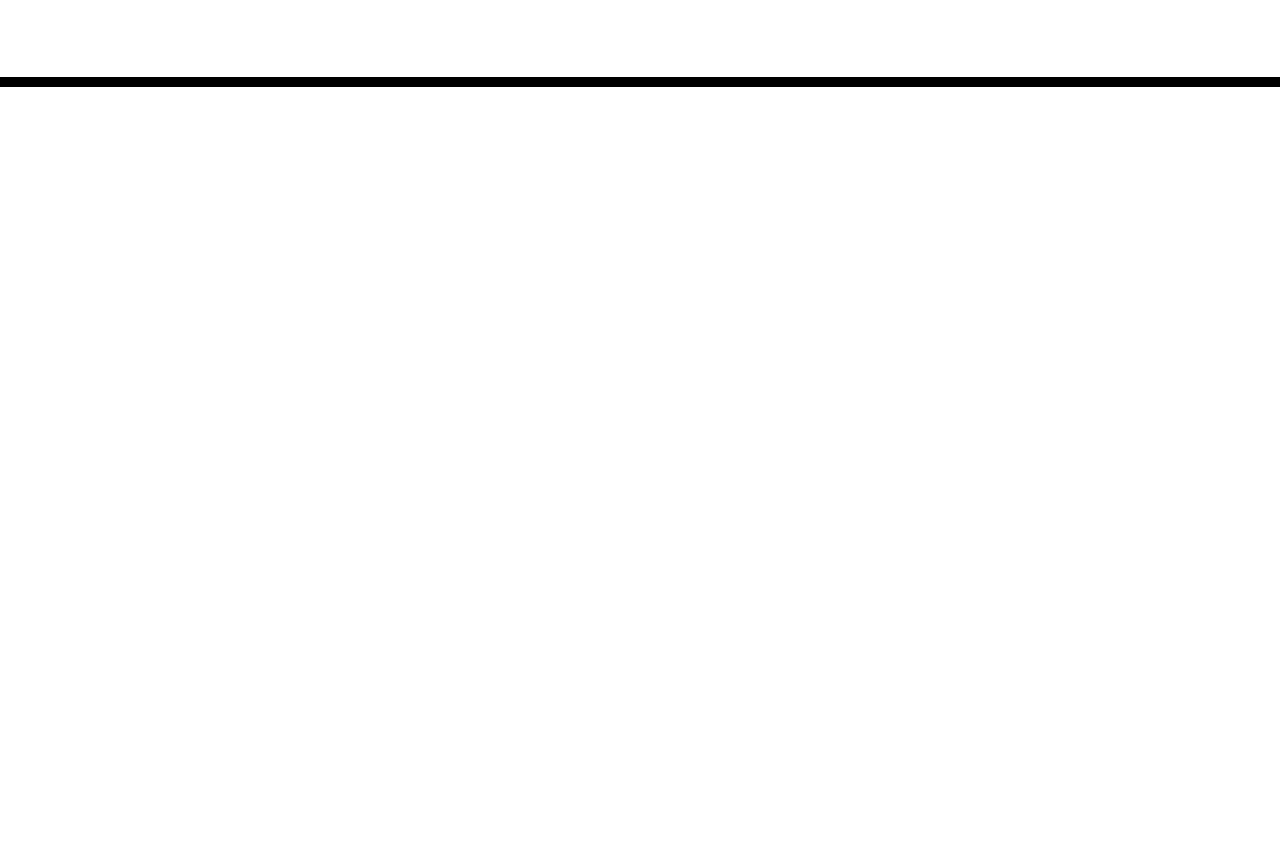
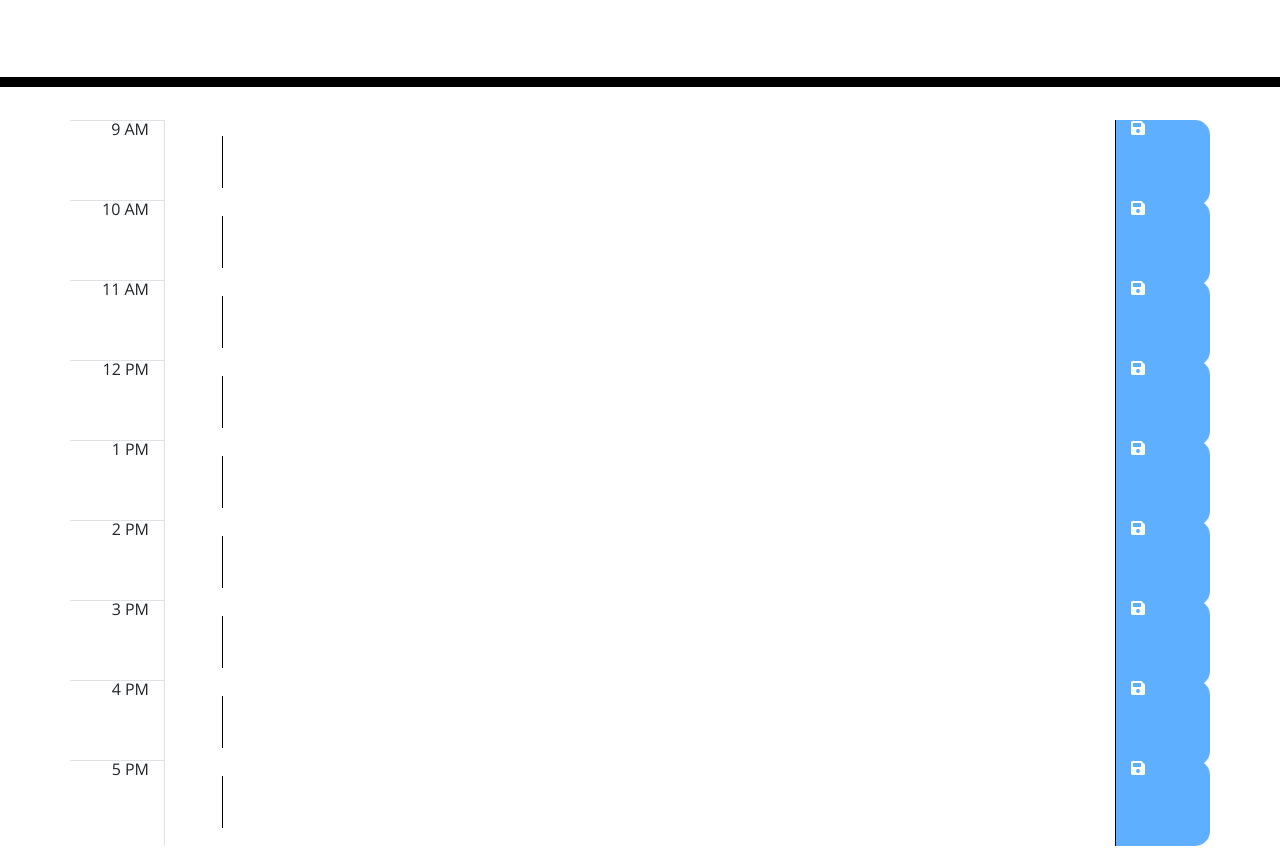
Before and after one commit to wbruns/work-day-scheduler, a plain HTML site: page index.html in a window 1280 px wide. Shown: the part 181-1030 px from the top of the page. Before the commit the page ends 800 px from the top, so only its background shows below. Drawn offline with nearby package versions, Linux system fonts and the light colour scheme; files that its build step writes are made by us from their sources.

Commit message:
added: html for timeblocks with some basic classes for initial styling

```diff
--- a/assets/css/style.css
+++ b/assets/css/style.css
@@ -69,3 +69,7 @@ textarea{
   font-size: 20px;
   transition: all .3s ease-in-out;
 }
+
+.bg-save {
+  background-color: #5eafff;
+}
--- a/index.html
+++ b/index.html
@@ -18,7 +18,7 @@
       href="https://fonts.googleapis.com/css?family=Open+Sans&display=swap"
       rel="stylesheet"
     />
-    <link rel="stylesheet" href="style.css" />
+    <link rel="stylesheet" href="./assets/css/style.css" />
     <title>Work Day Scheduler</title>
   </head>
 
@@ -30,9 +30,73 @@
     </header>
     <div class="container">
       <!-- Timeblocks go here -->
+      <div class="row">
+        <div class="col-1 text-right border-top border-right">9 AM</div>
+        <div class="col-10">
+          <textarea></textarea>
+        </div>
+        <div class="col-1 saveBtn bg-save align-items-center"><i class="fas fa-save"></i></div>
+      </div>
+      <div class="row">
+        <div class="col-1 text-right border-top border-right">10 AM</div>
+        <div class="col-10">
+          <textarea></textarea>
+        </div>
+        <div class="col-1 saveBtn bg-save"><i class="fas fa-save"></i></div>
+      </div>
+      <div class="row">
+        <div class="col-1 text-right border-top border-right">11 AM</div>
+        <div class="col-10">
+          <textarea></textarea>
+        </div>
+        <div class="col-1 saveBtn bg-save"><i class="fas fa-save"></i></div>
+      </div>
+      <div class="row">
+        <div class="col-1 text-right border-top border-right">12 PM</div>
+        <div class="col-10">
+          <textarea></textarea>
+        </div>
+        <div class="col-1 saveBtn bg-save"><i class="fas fa-save"></i></div>
+      </div>
+      <div class="row">
+        <div class="col-1 text-right border-top border-right">1 PM</div>
+        <div class="col-10">
+          <textarea></textarea>
+        </div>
+        <div class="col-1 saveBtn bg-save"><i class="fas fa-save"></i></div>
+      </div>
+      <div class="row">
+        <div class="col-1 text-right border-top border-right">2 PM</div>
+        <div class="col-10">
+          <textarea></textarea>
+        </div>
+        <div class="col-1 saveBtn bg-save"><i class="fas fa-save"></i></div>
+      </div>
+      <div class="row">
+        <div class="col-1 text-right border-top border-right">3 PM</div>
+        <div class="col-10">
+          <textarea></textarea>
+        </div>
+        <div class="col-1 saveBtn bg-save"><i class="fas fa-save"></i></div>
+      </div>
+      <div class="row">
+        <div class="col-1 text-right border-top border-right">4 PM</div>
+        <div class="col-10">
+          <textarea></textarea>
+        </div>
+        <div class="col-1 saveBtn bg-save"><i class="fas fa-save"></i></div>
+      </div>
+      <div class="row">
+        <div class="col-1 text-right border-top border-right">5 PM</div>
+        <div class="col-10">
+          <textarea></textarea>
+        </div>
+        <div class="col-1 saveBtn bg-save"><i class="fas fa-save"></i></div>
+      </div>
     </div>
 
     <script src="https://code.jquery.com/jquery-3.4.1.min.js"></script>
     <script src="https://cdnjs.cloudflare.com/ajax/libs/moment.js/2.24.0/moment.min.js"></script>
+    <script src="./assets/js/script.js"></script>
   </body>
 </html>
```
Also changed, not shown: assets/js/script.js (added).
